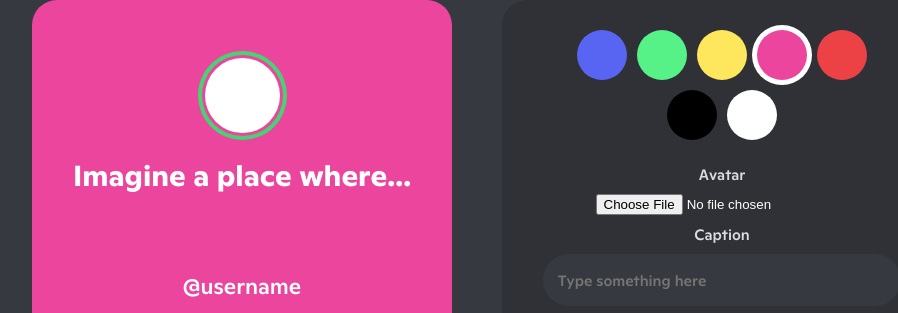
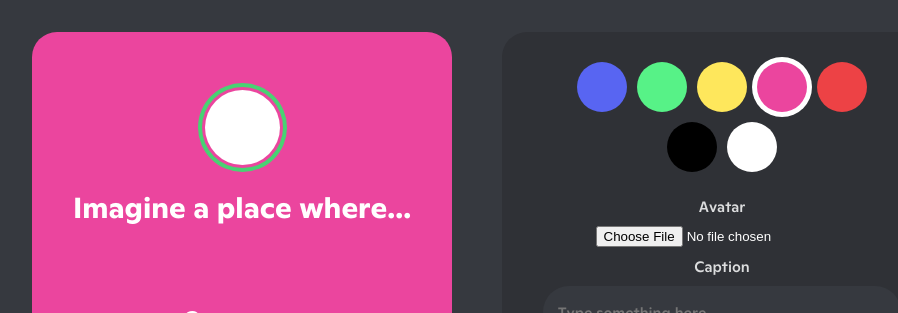
Before and after one commit to ibrahimcaj/imagine, a React app: page / in a window 1280 px wide. Shown: the top 313 px of the page, without its empty margins (153-1051 px from the left). Built offline with nearby package versions, Linux system fonts and the light colour scheme.

Commit message:
feat: Minor style adjustments.

```diff
--- a/public/index.css
+++ b/public/index.css
@@ -31,7 +31,7 @@ body {
     color: #ffffff;
 
     margin: 0%;
-    padding: 0%;
+    padding: 32px;
 
     overflow-x: hidden;
 }
```
